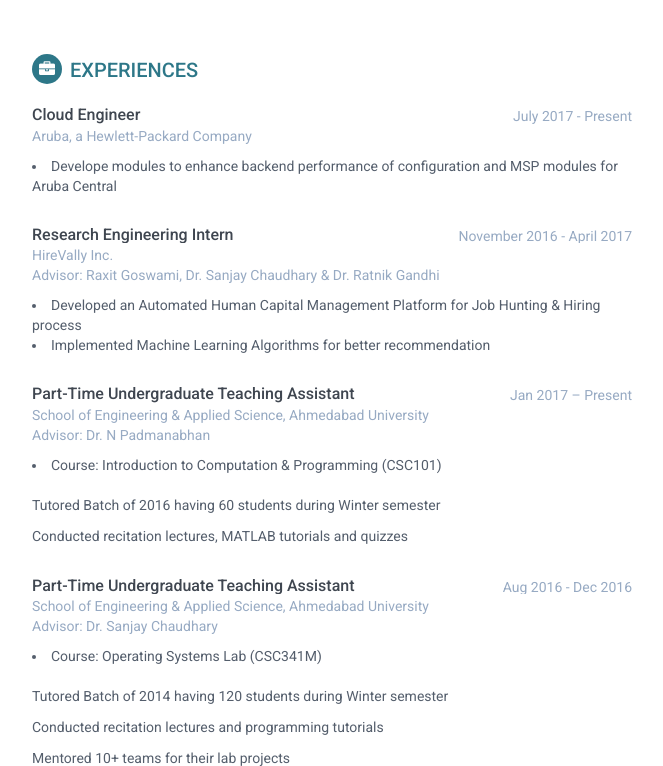
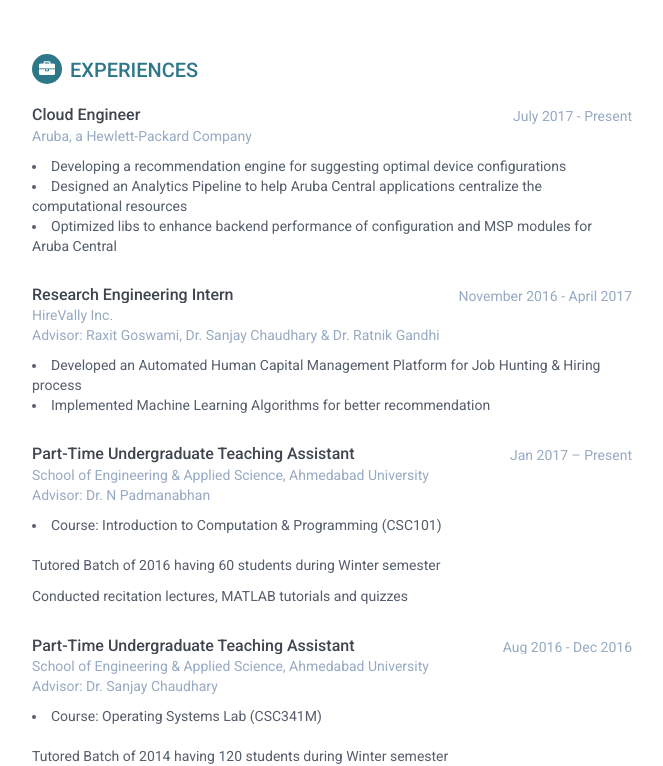
Before and after one commit to mayankjobanputra/mayankjobanputra.github.io, a Jekyll site: the page built from index.html, in a window 1280 px wide and 900 px high, cut to the strip 134-900 px from the top of the window. Shown: the whole strip, without its empty margins (188-851 px from the left). Built offline with Jekyll 4.4.1, drawn with Linux system fonts in a browser that asks for light colours.

Commit message:
Update experience.html

```diff
--- a/_includes/experience.html
+++ b/_includes/experience.html
@@ -11,7 +11,9 @@
                         </div>
                     </div><!--//meta-->
                     <div class="details">
-                        <li>Develope modules to enhance backend performance of configuration and MSP modules for Aruba Central</li>
+                        <li>Developing a recommendation engine for suggesting optimal device configurations</li>
+                        <li>Designed an Analytics Pipeline to help Aruba Central applications centralize the computational resources</li>
+                        <li>Optimized libs to enhance backend performance of configuration and MSP modules for Aruba Central</li>
                     </div><!--//details-->
                 </div><!--//item-->
 
```
